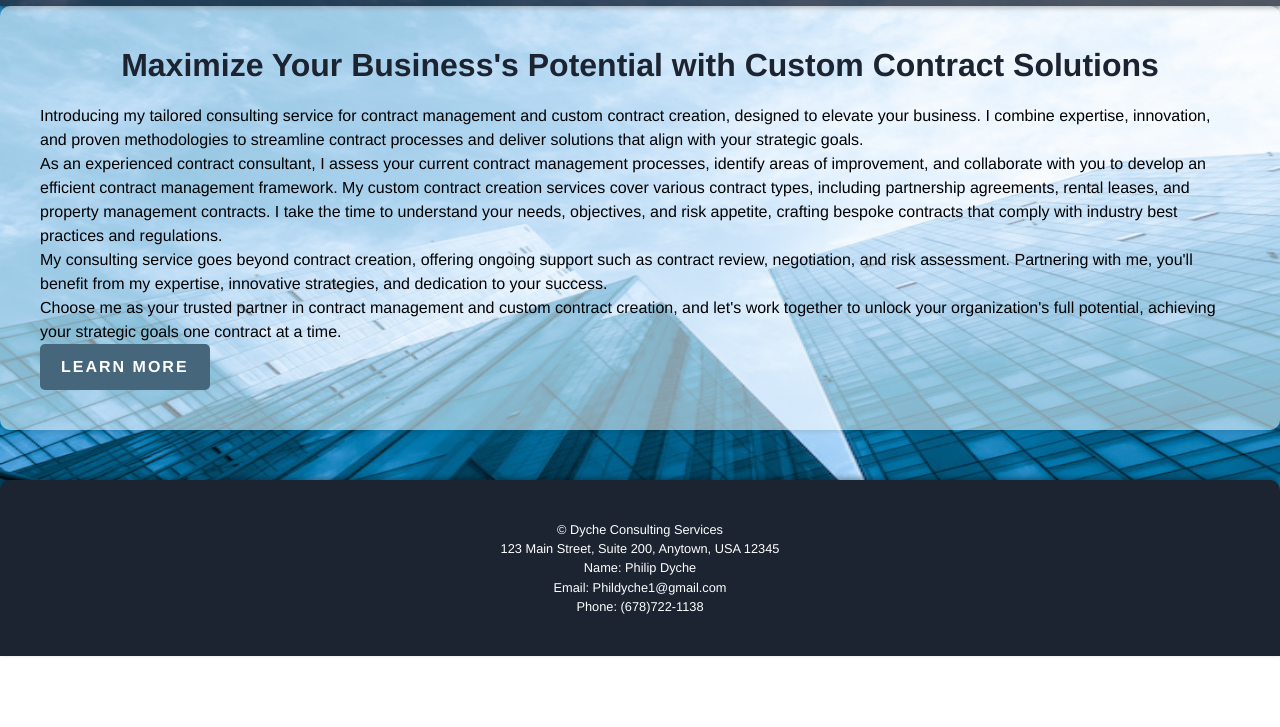
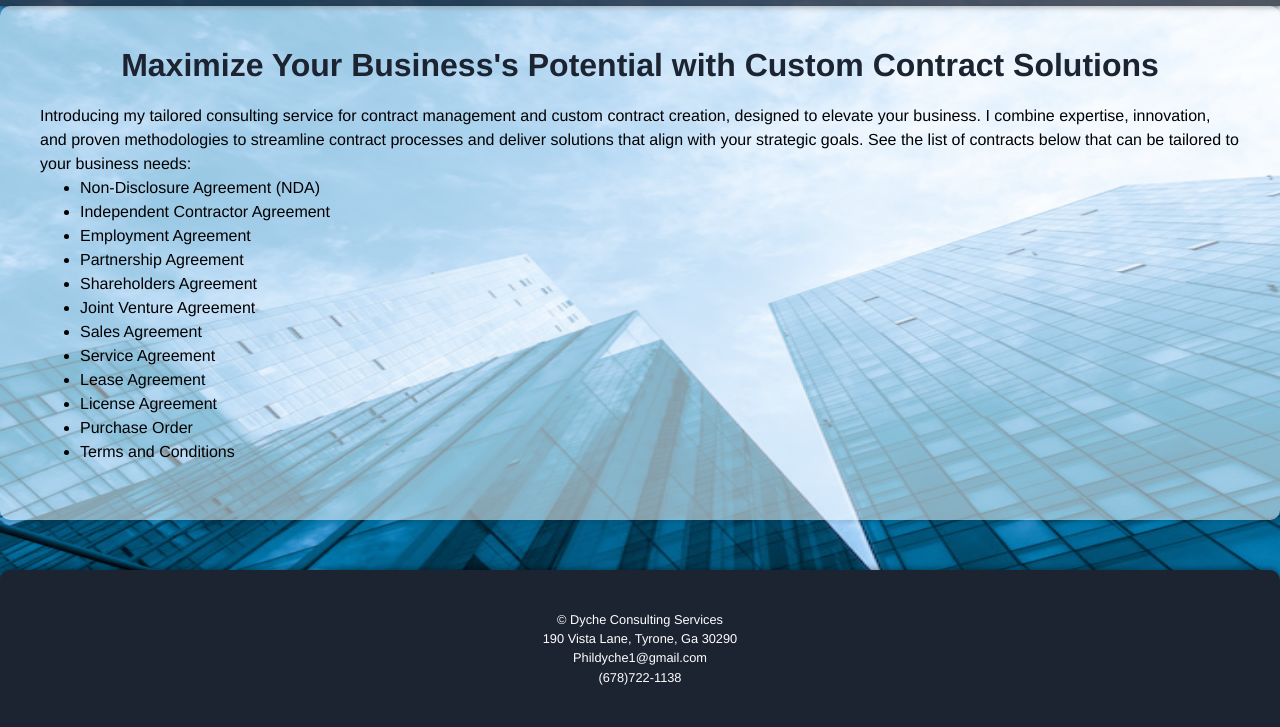
Before and after one commit to phildyche/philipdycheconsulting, a plain HTML site: page contract-management.html in a window 1280 px wide. Shown: the part 92-819 px from the top of the page. Drawn offline with Linux system fonts and the light colour scheme.

Commit message:
Update contract-management.html

```diff
--- a/contract-management.html
+++ b/contract-management.html
@@ -53,24 +53,30 @@
     <!-- Contract Management Section -->
     <section id="contract-management">
       <h2>Maximize Your Business's Potential with Custom Contract Solutions</h2>
-      <p>Introducing my tailored consulting service for contract management and custom contract creation, designed to elevate your business. I combine expertise, innovation, and proven methodologies to streamline contract processes and deliver solutions that align with your strategic goals.</p>
-
-      <p>As an experienced contract consultant, I assess your current contract management processes, identify areas of improvement, and collaborate with you to develop an efficient contract management framework. My custom contract creation services cover various contract types, including partnership agreements, rental leases, and property management contracts. I take the time to understand your needs, objectives, and risk appetite, crafting bespoke contracts that comply with industry best practices and regulations.</p>
-
-      <p>My consulting service goes beyond contract creation, offering ongoing support such as contract review, negotiation, and risk assessment. Partnering with me, you'll benefit from my expertise, innovative strategies, and dedication to your success.</p>
-
-      <p> Choose me as your trusted partner in contract management and custom contract creation, and let's work together to unlock your organization's full potential, achieving your strategic goals one contract at a time.</p>
-      <a href="#" class="btn">Learn More</a>
+      <p>Introducing my tailored consulting service for contract management and custom contract creation, designed to elevate your business. I combine expertise, innovation, and proven methodologies to streamline contract processes and deliver solutions that align with your strategic goals. See the list of contracts below that can be tailored to your business needs:</p>
+     <ul>
+      <li>Non-Disclosure Agreement (NDA)</li>
+      <li>Independent Contractor Agreement</li>
+      <li>Employment Agreement</li>
+      <li>Partnership Agreement</li>
+      <li>Shareholders Agreement</li>
+      <li>Joint Venture Agreement</li>
+      <li>Sales Agreement</li>
+      <li>Service Agreement</li>
+      <li>Lease Agreement</li>
+      <li>License Agreement</li>
+      <li>Purchase Order</li>
+      <li>Terms and Conditions</li>
+     </ul>
     </section>
 
     <!-- Footer Section -->
     <footer>
       <div class="container">
         <p>&copy; Dyche Consulting Services</p>
-        <p>123 Main Street, Suite 200, Anytown, USA 12345</p>
-        <p>Name: Philip Dyche</p>
-        <p>Email: Phildyche1@gmail.com</p>
-        <p>Phone: (678)722-1138</p>
+        <p>190 Vista Lane, Tyrone, Ga 30290</p>
+        <p>Phildyche1@gmail.com</p>
+        <p>(678)722-1138</p>
       </div>
     </footer>
   <!-- JavaScript for Dropdown Menu -->
```
